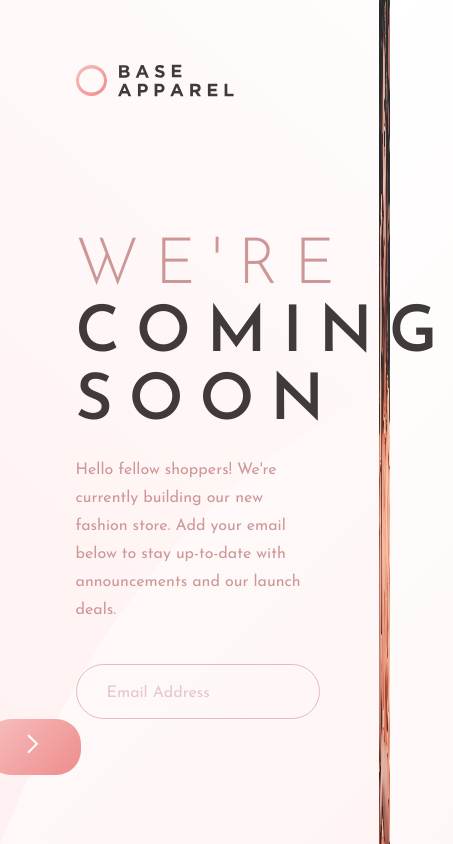
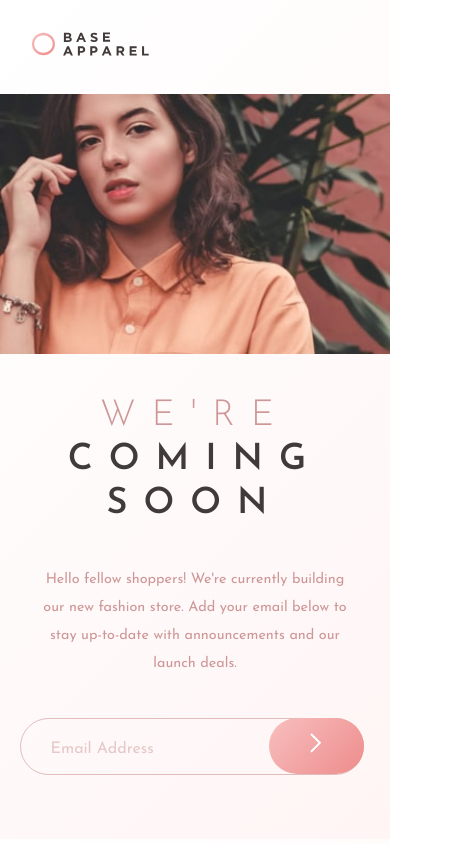
Before and after one commit to AlMon/base-apparel, a plain HTML site: page index.html in a window 390 px wide. Shown: the whole page, 453 px wide, since content can reach past the window. Drawn offline with nearby package versions, Linux system fonts and the light colour scheme.

Commit message:
Finalize mobile design

```diff
--- a/index.html
+++ b/index.html
@@ -27,6 +27,7 @@
     <div class="container">
       <div class="hero-first-half">
         <img src="/images/logo.svg" alt="Logo" class="logo">
+        <img src="/images/hero-mobile.jpg" alt="Hero Mobile" class="hero-mobile-image">
         <h1 class="hero-header"><span style="font-weight: 300; color: hsl(0, 36%, 70%);">We're</span> coming soon</h1>
         <p class="hero-text">Hello fellow shoppers! We're currently building our new
           fashion store. Add your email below to stay up-to-date with announcements
--- a/style.css
+++ b/style.css
@@ -42,7 +42,7 @@ body {
 input[type="email"] {
     width: 90%;
     height: 50px;
-    padding: 2.5px 0 0 30px;
+    padding: 5px 0 0 30px;
     border: round 100;
     border: solid 1px hsla(0, 36%, 70%, 60%);
     border-radius: 30px;
@@ -50,11 +50,12 @@ input[type="email"] {
 }
 
 button[type="submit"] {
-    margin-left: -90px;
+    margin-left: -100px;;
     height: 56px;
     width: 95px;
     border: none;
-    border-radius: 25px;
+    border-radius: 30px;
+    text-align: center;
     color: white;
     cursor: pointer;
     background: linear-gradient(135deg, hsl(0, 80%, 86%) 0%, hsl(0, 74%, 74%) 100%);;
@@ -70,3 +71,73 @@ button[type="submit"] {
     right: 0;
     margin-left: 12.5%;
 }
+
+.hero-mobile-image {
+    display: none;
+}
+
+@media only screen
+   and (max-width : 768px) {
+
+   .hero-image {
+       display: none;
+   }
+
+   .hero-mobile-image {
+    display: block;
+    min-width: 100%;
+    }
+
+    .container {
+        display: block;
+    }
+
+    .logo {
+        margin: 2rem;
+        width: 30%;
+    }
+
+    .hero-header {
+        margin: 2.5rem 0 4rem 0;
+        letter-spacing: 1rem;
+        font-size: 2.25rem;
+        text-align: center;
+        line-height: 2.75rem;
+    }
+
+    .hero-text {
+        padding: 0 10%;
+        font-size: 0.9rem;
+        text-align: center;
+    }
+
+    .hero-first-half {
+        padding: 0;
+        background: none;
+        background-size: cover;
+    }
+
+    input[type="email"] {
+        width: 80%;
+        height: 50px;
+        padding: 5px 0 0 30px;
+        margin-left: 5%;
+        margin-bottom: 4rem;
+        border: round 100;
+        border: solid 1px hsla(0, 36%, 70%, 60%);
+        border-radius: 30px;
+        background: transparent;
+    }
+
+    button[type="submit"] {
+        margin-left: -100px;;
+        height: 56px;
+        width: 95px;
+        border: none;
+        border-radius: 30px;
+        text-align: center;
+        color: white;
+        cursor: pointer;
+        background: linear-gradient(135deg, hsl(0, 80%, 86%) 0%, hsl(0, 74%, 74%) 100%);;
+    }
+}
```
